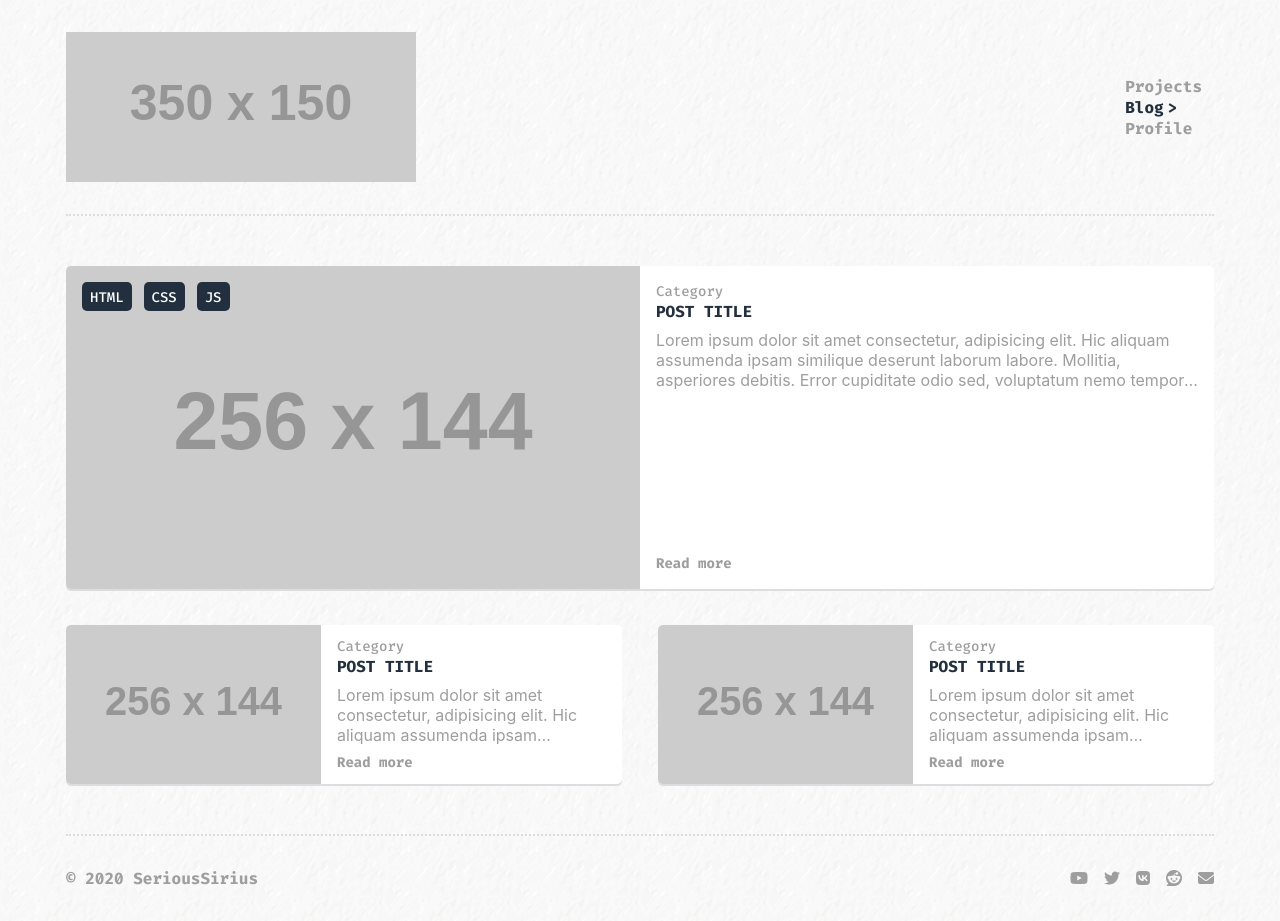
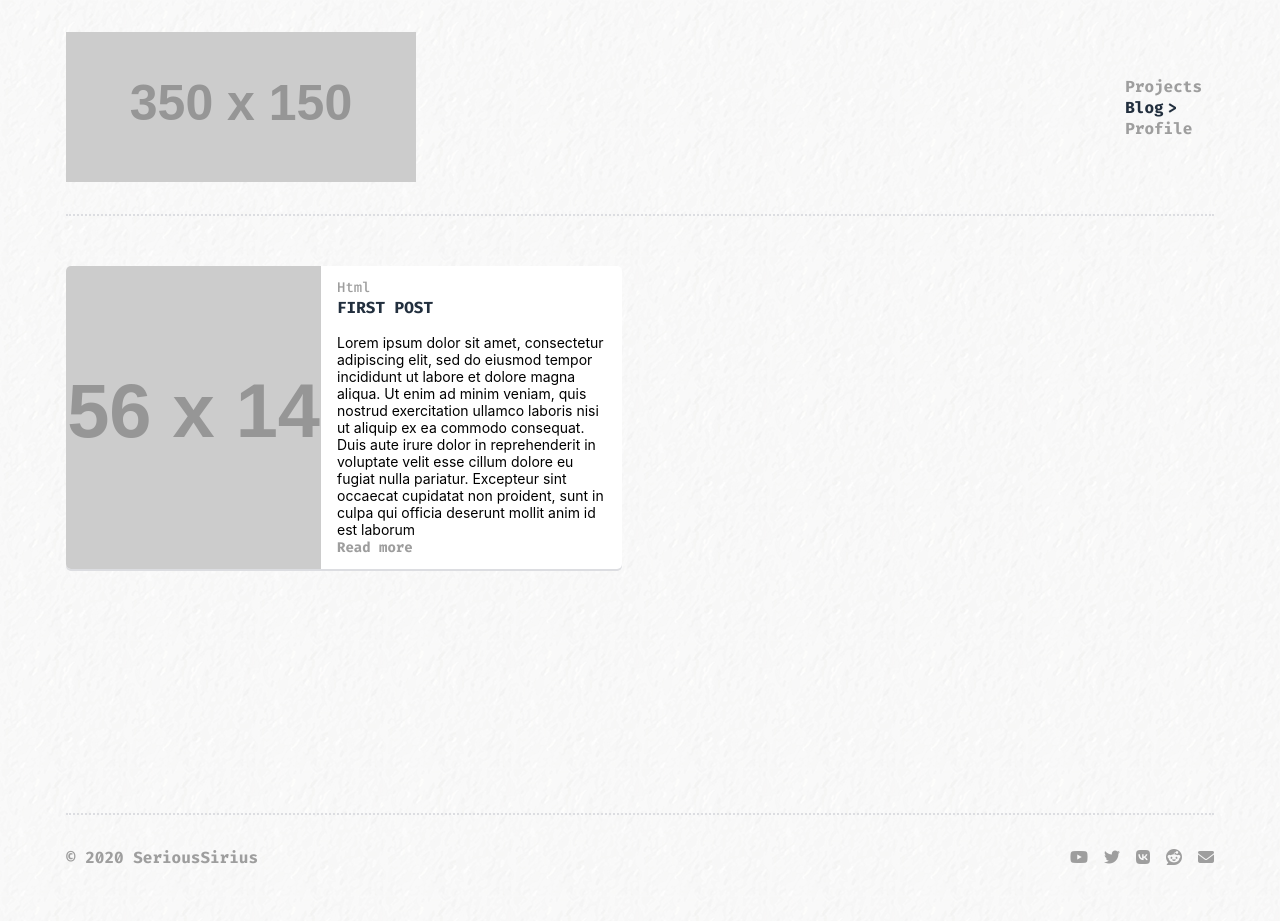
Before and after one commit to serioussirius/serioussirius.github.io, a Jekyll site: the page built from blog/index.html, in a window 1280 px wide. Built offline with Jekyll 4.4.1, drawn with Linux system fonts in a browser that asks for light colours; nearby versions of some CDN libraries; after the commit the page ends 900 px from its top, so only the background shows below that.

Commit message:
Updated blog page

```diff
--- a/blog/index.html
+++ b/blog/index.html
@@ -4,101 +4,33 @@ title: "Blog"
 css: /css/blog.min.css
 ---
 <section class="posts">
-    <!--POSTS FLEX CONTAINER-->
     <div class="posts__row">
-        <!--POST #1 (HERO)-->
-        <div class="posts__column hero">
+        {% for post in site.posts %}
+        <div class="posts__column">
             <div class="posts__item itemBg">
                 <div class="item__row">
-                    <div class="post__thumbnail hero thumbnail">
-                        <div class="thumbnail__tags">
-                            <span>HTML</span>
-                            <span>CSS</span>
-                            <span>JS</span>
-                        </div>
-                        <a href="/blog/post/">
-                            <img src="https://via.placeholder.com/256x144" alt="Post Thumbnail">
+                    <div class="post__thumbnail thumbnail">
+                        <a href="{{ post.url }}">
+                            <img src="{{ post.thumbnail }}" alt="{{ post.title }}">
                         </a>
                     </div>
-                    <div class="post__info hero">
+                    <div class="post__info">
                         <div class="info__text">
-                            <p class="post__category category">Category</p>
-                            <a href="/blog/post/">
-                                <h3 class="post__title title">Post title</h3>
+                            <p class="post__category category">{{ post.category }}</p>
+                            <a href="{{ post.url }}">
+                                <h3 class="post__title title">{{ post.title }}</h3>
                             </a>
-                            <p class="post__description description">Lorem ipsum dolor sit amet consectetur,
-                                adipisicing elit. Hic aliquam assumenda ipsam similique deserunt laborum
-                                labore.
-                                Mollitia, asperiores debitis. Error cupiditate odio sed, voluptatum nemo
-                                tempore
-                                dolorem ducimus tempora saepe!</p>
+                            <p class="post__description description">{{ post.excerpt }}
+
+                            </p>
                         </div>
                         <div class="info__link">
-                            <a class="contentLink basicLink" href="/blog/post/">Read more</a>
+                            <a class="contentLink basicLink" href="{{ post.url }}">Read more</a>
                         </div>
                     </div>
                 </div>
             </div>
         </div>
-        <!--POST #2-->
-        <div class="posts__column">
-            <div class="posts__item itemBg">
-                <div class="item__row">
-                    <div class="post__thumbnail thumbnail">
-                        <a href="/blog/post/">
-                            <img src="https://via.placeholder.com/256x144" alt="Post Thumbnail">
-                        </a>
-                    </div>
-                    <div class="post__info">
-                        <div class="info__text">
-                            <p class="post__category category">Category</p>
-                            <a href="/blog/post/">
-                                <h3 class="post__title title">Post title</h3>
-                            </a>
-                            <p class="post__description description">Lorem ipsum dolor sit amet consectetur,
-                                adipisicing elit. Hic aliquam assumenda ipsam similique deserunt laborum
-                                labore.
-                                Mollitia, asperiores debitis. Error cupiditate odio sed, voluptatum nemo
-                                tempore
-                                dolorem ducimus tempora saepe!</p>
-                        </div>
-                        <div class="info__link">
-                            <a class="contentLink basicLink" href="/blog/post/">Read more</a>
-                        </div>
-                    </div>
-                </div>
-            </div>
-        </div>
-        <!--POST #3-->
-        <div class="posts__column">
-            <div class="posts__item itemBg">
-                <div class="item__row">
-                    <div class="post__thumbnail thumbnail">
-                        <a href="/blog/post/">
-                            <img src="https://via.placeholder.com/256x144" alt="Post Thumbnail">
-                        </a>
-                    </div>
-                    <div class="post__info">
-                        <div class="info__text">
-                            <p class="post__category category">Category</p>
-                            <a href="/blog/post/">
-                                <h3 class="post__title title">Post title</h3>
-                            </a>
-                            <p class="post__description description">Lorem ipsum dolor sit amet consectetur,
-                                adipisicing elit. Hic aliquam assumenda ipsam similique deserunt laborum
-                                labore.
-                                Mollitia, asperiores debitis. Error cupiditate odio sed, voluptatum nemo
-                                tempore
-                                dolorem ducimus tempora saepe!</p>
-                        </div>
-                        <div class="info__link">
-                            <a class="contentLink basicLink" href="/blog/post/">Read more</a>
-                        </div>
-                    </div>
-                </div>
-            </div>
-        </div>
-        <!--POST #...-->
+        {% endfor %}
     </div>
-    <!--POSTS FLEX CONTAINER-->
 </section>
```
Also changed, not shown: _posts/2020-08-29-first-post.md (+2 -0 lines).
